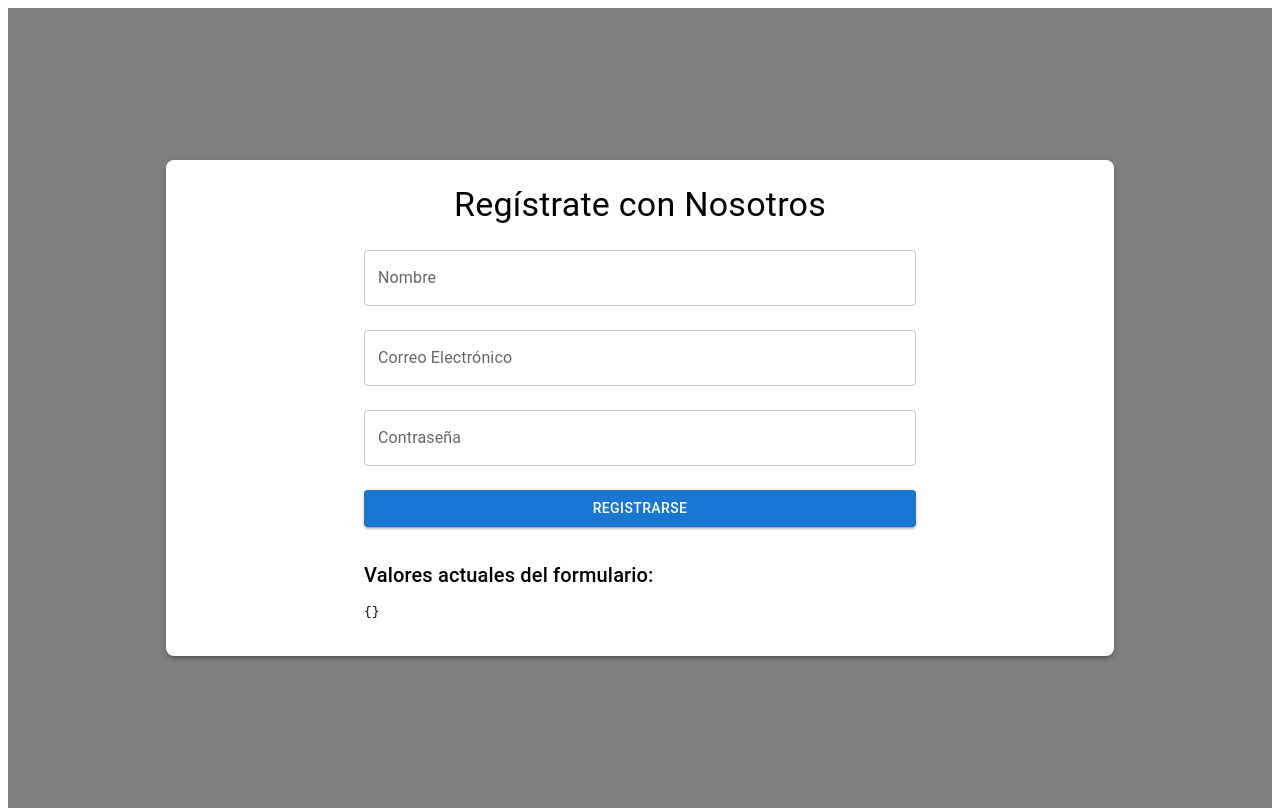
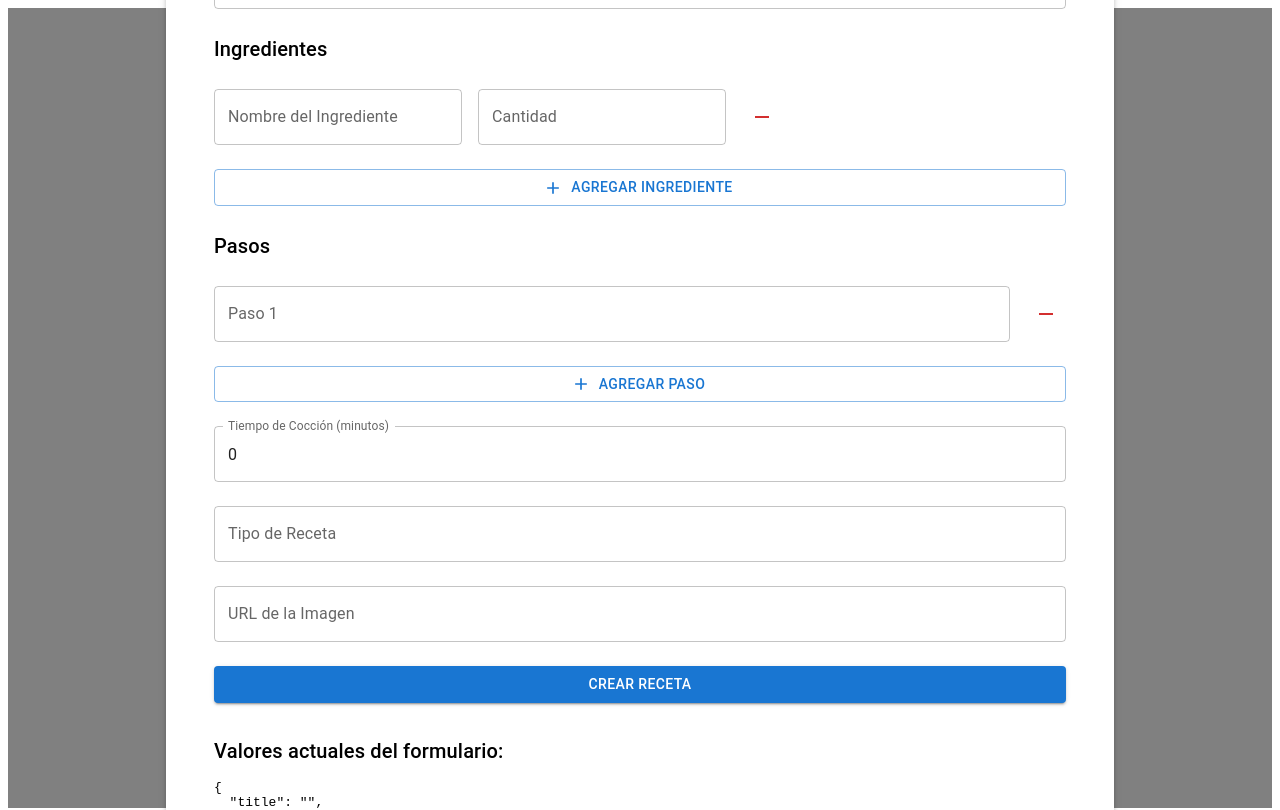
Before and after one commit to AlejandroPerren/Recetas-de-Cocina, a React (Vite) app in the folder frontend/: page /createRecipe in a window 1280 px wide. Shown: the top 810 px of the page. Built offline with nearby package versions, Linux system fonts and the light colour scheme.

Commit message:
Create Recipe Complete
Create Recipe Form Complete, and funccional.
Fix error in back, stepts and instrucctions await _id(desabilited now)

```diff
--- a/frontend/src/network/fetchApiServices.ts
+++ b/frontend/src/network/fetchApiServices.ts
@@ -1,7 +1,7 @@
 import SummaryApi from "../common/SummaryApi";
-import { ApiError, ConflictError } from "../errors/http_errors";
+import { ApiError } from "../errors/http_errors";
 import { ILogin, ISignUp } from "../models/AuthModel";
-import { IRecipes } from "../models/ServicesModel";
+import { ICreateRecipe } from "../models/ServicesModel";
 
 //Reusable function body for requests
 async function fetchData(input: RequestInfo, init?: RequestInit) {
@@ -49,7 +49,7 @@ export async function GetAllRecipes(): Promise<any> {
 
   throw new Error("La estructura de la respuesta del servidor no es válida.");
 }
-export async function CreateNewRecipe(recipe: IRecipes): Promise<any> {
+export async function CreateNewRecipe(recipe: ICreateRecipe): Promise<any> {
   return fetchData(SummaryApi.CreateNewRecipe.url, {
       method: SummaryApi.CreateNewRecipe.method,
       headers: {
--- a/frontend/src/pages/CreateRecipeForm.tsx
+++ b/frontend/src/pages/CreateRecipeForm.tsx
@@ -1,118 +1,161 @@
-import { Container, Typography, TextField, Button, Box } from '@mui/material';
-import { useForm, Controller } from 'react-hook-form';
-import { yupResolver } from '@hookform/resolvers/yup';
-import { ISignUp } from '../models/AuthModel';
-import { CreateNewRecipe, SignUp } from '../network/fetchApiServices';
-import { useState } from 'react';
+import { Container, Typography, TextField, Button, Box, IconButton } from "@mui/material";
+import { useForm, Controller, useFieldArray } from "react-hook-form";
+import { yupResolver } from "@hookform/resolvers/yup";
+import { newRecipeSchema } from "../yupSchemas/Schemas";
+import { ICreateRecipe } from "../models/ServicesModel";
+import { CreateNewRecipe } from "../network/fetchApiServices";
+import { useState } from "react";
+import AddIcon from "@mui/icons-material/Add";
+import RemoveIcon from "@mui/icons-material/Remove";
 
-
-//Import Schema
-import { newRecipeSchema } from '../yupSchemas/Schemas';
-import { IRecipes } from '../models/ServicesModel';
 const FormRecipe = () => {
-  // React Hook Form Config
   const {
     control,
     handleSubmit,
     formState: { errors },
     reset,
     watch,
-  } = useForm({
+  } = useForm<ICreateRecipe>({
     resolver: yupResolver(newRecipeSchema),
+    defaultValues: {
+      title: "",
+      description: "",
+      ingredients: [{ name: "", quantity: "" }],
+      steps: [{ stepNumber: 1, instruction: "" }],
+      cookingTime: 0,
+      type: "",
+      image: "",
+    },
+  });
+
+  const { fields: ingredientFields, append: addIngredient, remove: removeIngredient } = useFieldArray({
+    control,
+    name: "ingredients",
+  });
+
+  const { fields: stepFields, append: addStep, remove: removeStep } = useFieldArray({
+    control,
+    name: "steps",
   });
 
   const [serverError, setServerError] = useState<string | null>(null);
 
-  const formData = watch();
-
-
-  const onSubmit = async (recipe: IRecipes) => {
+  const onSubmit = async (recipe: ICreateRecipe) => {
     try {
       setServerError(null);
-      await CreateNewRecipe(recipe);
+
+      // Limpiar el objeto antes de enviarlo
+      const sanitizedRecipe = {
+        ...recipe,
+        ingredients: recipe.ingredients.map(({ name, quantity }) => ({ name, quantity })),
+        steps: recipe.steps.map(({ stepNumber, instruction }) => ({ stepNumber, instruction })),
+      };
+
+      await CreateNewRecipe(sanitizedRecipe);
       reset();
-      alert("Inicio de sesión exitoso");
+      alert("Receta creada exitosamente");
     } catch (error) {
-      setServerError(`Ocurrió un error al Crear una Receta. Inténtalo de nuevo: ${error}` );
+      setServerError(`Error al crear la receta. Inténtalo de nuevo: ${error}`);
     }
   };
 
   return (
-    <Container maxWidth="sm">
+    <Container maxWidth="md">
       <Typography variant="h4" textAlign="center" sx={{ marginBottom: 3 }}>
-        Regístrate con Nosotros
+        Crear Nueva Receta
       </Typography>
       <form onSubmit={handleSubmit(onSubmit)}>
         <Box display="flex" flexDirection="column" gap={3}>
-
           <Controller
-            name="name"
+            name="title"
             control={control}
-            defaultValue=""
             render={({ field }) => (
-              <Box>
-                <TextField
-                  {...field}
-                  label="Nombre"
-                  variant="outlined"
-                  error={!!errors.name}
-                  fullWidth
-                />
-                <Typography color="error" variant="body2">
-                  {errors.name?.message}
-                </Typography>
-              </Box>
+              <TextField {...field} label="Título" variant="outlined" error={!!errors.title} helperText={errors.title?.message} fullWidth />
             )}
           />
 
           <Controller
-            name="email"
+            name="description"
             control={control}
-            defaultValue=""
             render={({ field }) => (
-              <Box>
-                <TextField
-                  {...field}
-                  label="Correo Electrónico"
-                  type="email"
-                  variant="outlined"
-                  error={!!errors.email}
-                  fullWidth
-                />
-                <Typography color="error" variant="body2">
-                  {errors.email?.message}
-                </Typography>
-              </Box>
+              <TextField {...field} label="Descripción" variant="outlined" multiline rows={4} error={!!errors.description} helperText={errors.description?.message} fullWidth />
+            )}
+          />
+
+          <Typography variant="h6">Ingredientes</Typography>
+          {ingredientFields.map((item, index) => (
+            <Box key={item.id} display="flex" gap={2}>
+              <Controller
+                name={`ingredients.${index}.name`}
+                control={control}
+                render={({ field }) => (
+                  <TextField {...field} label="Nombre del Ingrediente" variant="outlined" error={!!errors.ingredients?.[index]?.name} helperText={errors.ingredients?.[index]?.name?.message} />
+                )}
+              />
+              <Controller
+                name={`ingredients.${index}.quantity`}
+                control={control}
+                render={({ field }) => (
+                  <TextField {...field} label="Cantidad" variant="outlined" error={!!errors.ingredients?.[index]?.quantity} helperText={errors.ingredients?.[index]?.quantity?.message} />
+                )}
+              />
+              <IconButton onClick={() => removeIngredient(index)} color="error">
+                <RemoveIcon />
+              </IconButton>
+            </Box>
+          ))}
+          <Button onClick={() => addIngredient({ name: "", quantity: "" })} variant="outlined" startIcon={<AddIcon />}>
+            Agregar Ingrediente
+          </Button>
+
+          <Typography variant="h6">Pasos</Typography>
+          {stepFields.map((item, index) => (
+            <Box key={item.id} display="flex" gap={2}>
+              <Controller
+                name={`steps.${index}.instruction`}
+                control={control}
+                render={({ field }) => (
+                  <TextField {...field} label={`Paso ${index + 1}`} variant="outlined" error={!!errors.steps?.[index]?.instruction} helperText={errors.steps?.[index]?.instruction?.message} fullWidth />
+                )}
+              />
+              <IconButton onClick={() => removeStep(index)} color="error">
+                <RemoveIcon />
+              </IconButton>
+            </Box>
+          ))}
+          <Button onClick={() => addStep({ stepNumber: stepFields.length + 1, instruction: "" })} variant="outlined" startIcon={<AddIcon />}>
+            Agregar Paso
+          </Button>
+
+          <Controller
+            name="cookingTime"
+            control={control}
+            render={({ field }) => (
+              <TextField {...field} label="Tiempo de Cocción (minutos)" type="number" variant="outlined" error={!!errors.cookingTime} helperText={errors.cookingTime?.message} fullWidth />
             )}
           />
 
           <Controller
-            name="password"
+            name="type"
             control={control}
-            defaultValue=""
             render={({ field }) => (
-              <Box>
-                <TextField
-                  {...field}
-                  label="Contraseña"
-                  type="password"
-                  variant="outlined"
-                  error={!!errors.password}
-                  fullWidth
-                />
-                <Typography color="error" variant="body2">
-                  {errors.password?.message}
-                </Typography>
-              </Box>
+              <TextField {...field} label="Tipo de Receta" variant="outlined" error={!!errors.type} helperText={errors.type?.message} fullWidth />
+            )}
+          />
+
+          <Controller
+            name="image"
+            control={control}
+            render={({ field }) => (
+              <TextField {...field} label="URL de la Imagen" variant="outlined" error={!!errors.image} helperText={errors.image?.message} fullWidth />
             )}
           />
 
           <Button type="submit" variant="contained" color="primary">
-            Registrarse
+            Crear Receta
           </Button>
         </Box>
       </form>
-
 
       {serverError && (
         <Typography color="error" variant="body2" sx={{ marginTop: 2 }}>
@@ -120,10 +163,9 @@ const FormRecipe = () => {
         </Typography>
       )}
 
-
       <Box marginTop={4}>
         <Typography variant="h6">Valores actuales del formulario:</Typography>
-        <pre>{JSON.stringify(formData, null, 2)}</pre>
+        <pre>{JSON.stringify(watch(), null, 2)}</pre>
       </Box>
     </Container>
   );
```
Also changed, not shown: frontend/src/models/ServicesModel.ts (+14 -5 lines), frontend/src/yupSchemas/Schemas.ts (indentation only), 1 other file (tests, documents, lock files or other folders).
